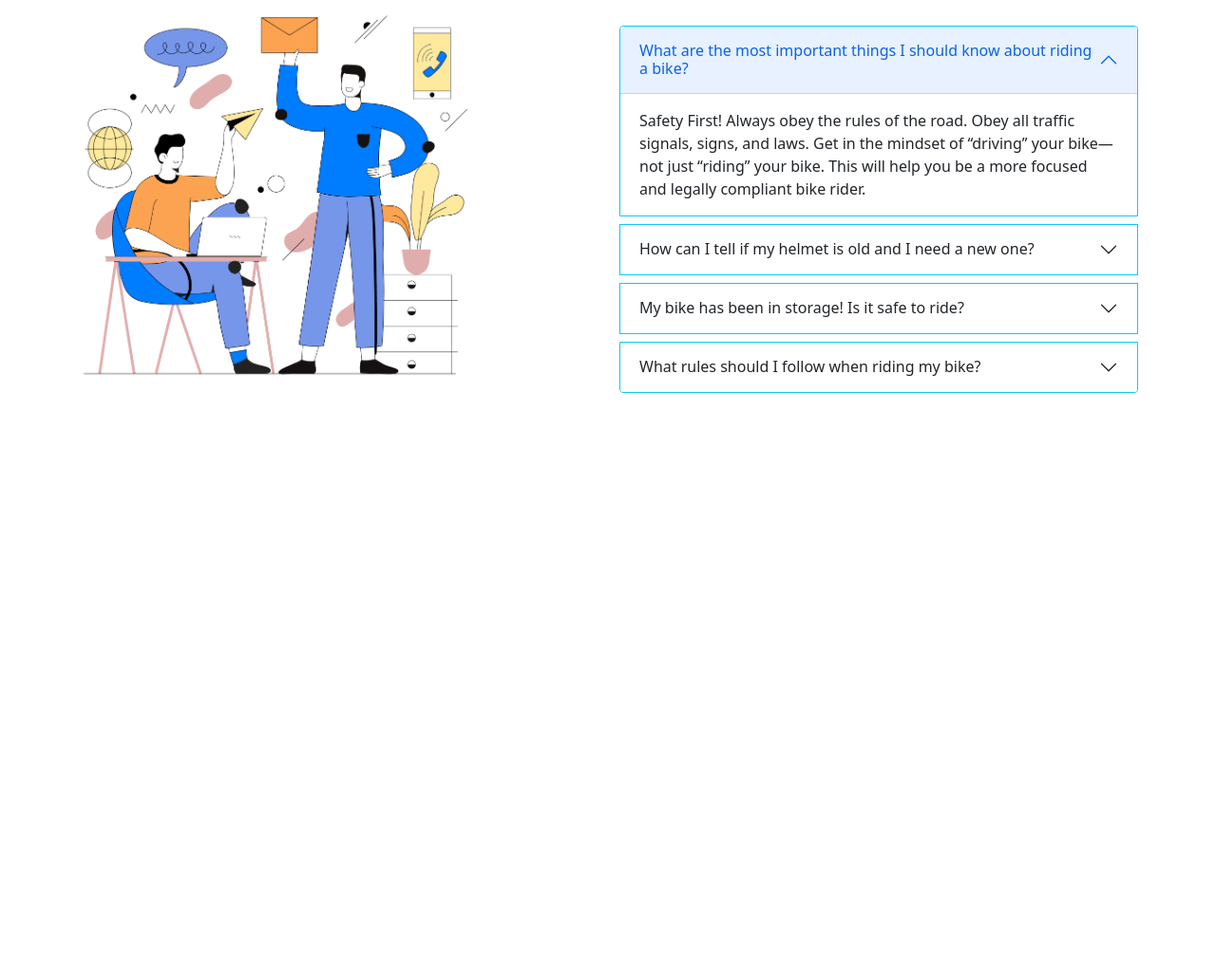
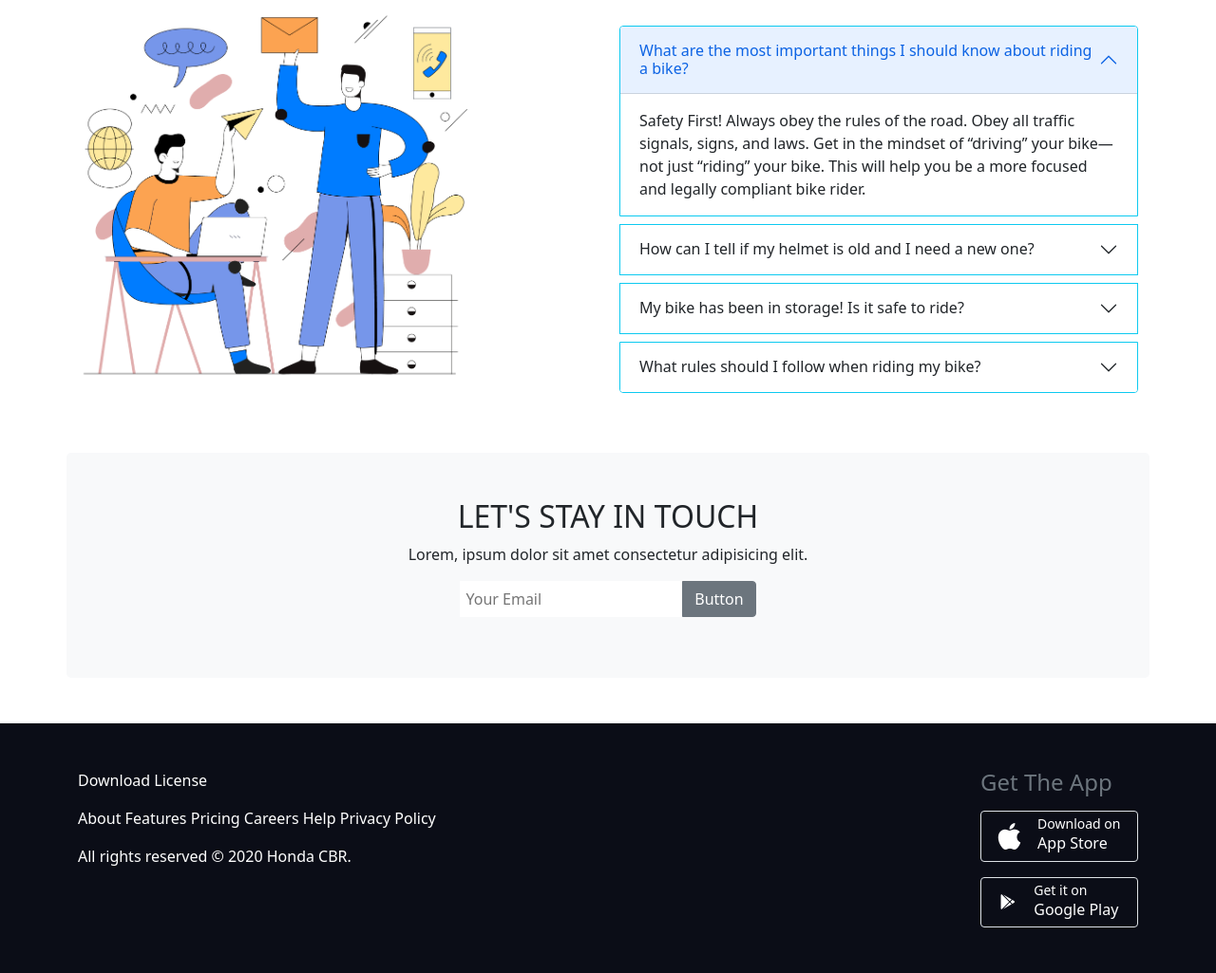
Before and after one commit to ujjaldeb/honda-cbr, a plain HTML site: page index.html in a window 1280 px wide. Shown: the part 1834-2859 px from the top of the page at 95% size. Before the commit the page ends 2263 px from the top, so only its background shows below. Drawn offline with nearby package versions, Linux system fonts and the light colour scheme.

Commit message:
footer added

```diff
--- a/css/style.css
+++ b/css/style.css
@@ -32,6 +32,10 @@ h1 > span {
     border-radius: 50%;
 }
 
+footer {
+    background: #0B0D17;
+}
+
 
 /* media queries */
 
--- a/index.html
+++ b/index.html
@@ -259,11 +259,59 @@
             </div>
         </section>
 
+        <!-- form -->
+        <section class="container bg-light rounded-3 my-5 py-5 text-center">
+            <h2>LET'S STAY IN TOUCH</h2>
+            <p>Lorem, ipsum dolor sit amet consectetur adipisicing elit.</p>
+            <div class="input-group mb-3 d-flex justify-content-center">
+                <input type="text" class="border-0" placeholder=" Your Email" aria-label="Recipient's username"
+                    aria-describedby="button-addon2">
+                <button class="btn btn-secondary" type="button" id="button-addon2">Button</button>
+            </div>
+        </section>
+
     </main>
 
     <!-- footer start -->
     <footer>
-
+        <section class="container-fluid py-5">
+            <div class="container">
+                <div class="row fw-light">
+                    <div class="col-md-10 mb-4">
+                        <p>
+                            <a class="text-decoration-none text-white" href="#">Download</a>
+                            <a class="text-decoration-none text-white" href="#">License</a>
+                        </p>
+                        <p>
+                            <a class="text-decoration-none text-white" href="#">About</a>
+                            <a class="text-decoration-none text-white" href="#">Features</a>
+                            <a class="text-decoration-none text-white" href="#">Pricing</a>
+                            <a class="text-decoration-none text-white" href="#">Careers</a>
+                            <a class="text-decoration-none text-white" href="#">Help</a>
+                            <a class="text-decoration-none text-white" href="#">Privacy Policy</a>
+                        </p>
+                        <p class="text-white">All rights reserved &copy; 2020 Honda CBR.</p>
+                    </div>
+                    <div class="col-7 col-md-2">
+                        <h4 class="text-secondary">Get The App</h4>
+                        <div class="d-flex text-white border rounded justify-content-evenly align-items-center mt-3">
+                            <i class="fab fa-apple fs-2"></i>
+                            <div>
+                                <small>Download on</small>
+                                <h6>App Store</h6>
+                            </div>
+                        </div>
+                        <div class="d-flex text-white border rounded justify-content-evenly align-items-center mt-3">
+                            <i class="fab fa-google-play"></i>
+                            <div>
+                                <small>Get it on</small>
+                                <h6>Google Play</h6>
+                            </div>
+                        </div>
+                    </div>
+                </div>
+            </div>
+        </section>
     </footer>
 
     <!-- font-awesome-script -->
```
